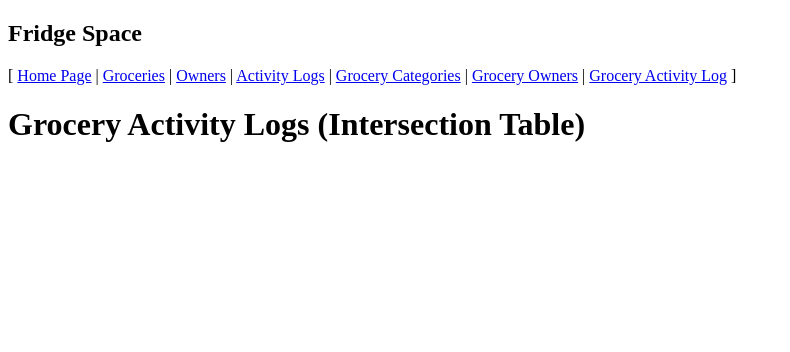
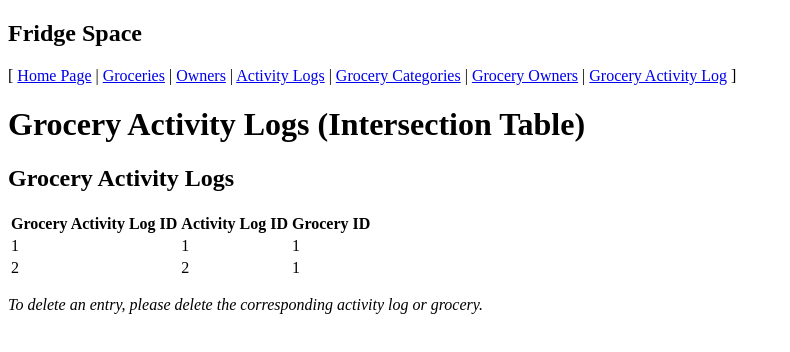
Before and after one commit to justpham/CS340-FridgeSpace, a plain HTML site: page FridgeSpaceWebsite/public/activity_logs_groceries.html in a window 1280 px wide. Shown: the whole page, without its empty margins (0-790 px from the left). Drawn offline with Linux system fonts and the light colour scheme.

Commit message:
Finished Intersection Table Pages

```diff
--- a/FridgeSpaceWebsite/public/activity_logs_groceries.html
+++ b/FridgeSpaceWebsite/public/activity_logs_groceries.html
@@ -24,5 +24,26 @@
     </nav>
 
     <h1>Grocery Activity Logs (Intersection Table)</h1>
+
+    <h2>Grocery Activity Logs</h2>
+    <table>
+        <tr>
+            <th>Grocery Activity Log ID</th>
+            <th>Activity Log ID</th>
+            <th>Grocery ID</th>
+        </tr>
+        <tr>
+            <td>1</td>
+            <td>1</td>
+            <td>1</td>
+        </tr>
+        <tr>
+            <td>2</td>
+            <td>2</td>
+            <td>1</td>
+        </tr>
+    </table>
+    <p><em>To delete an entry, please delete the corresponding activity log or grocery.</em></p>
+
 </body>
 </html>
```
Also changed, not shown: FridgeSpaceWebsite/public/grocery_owners.html (+21 -0 lines).
